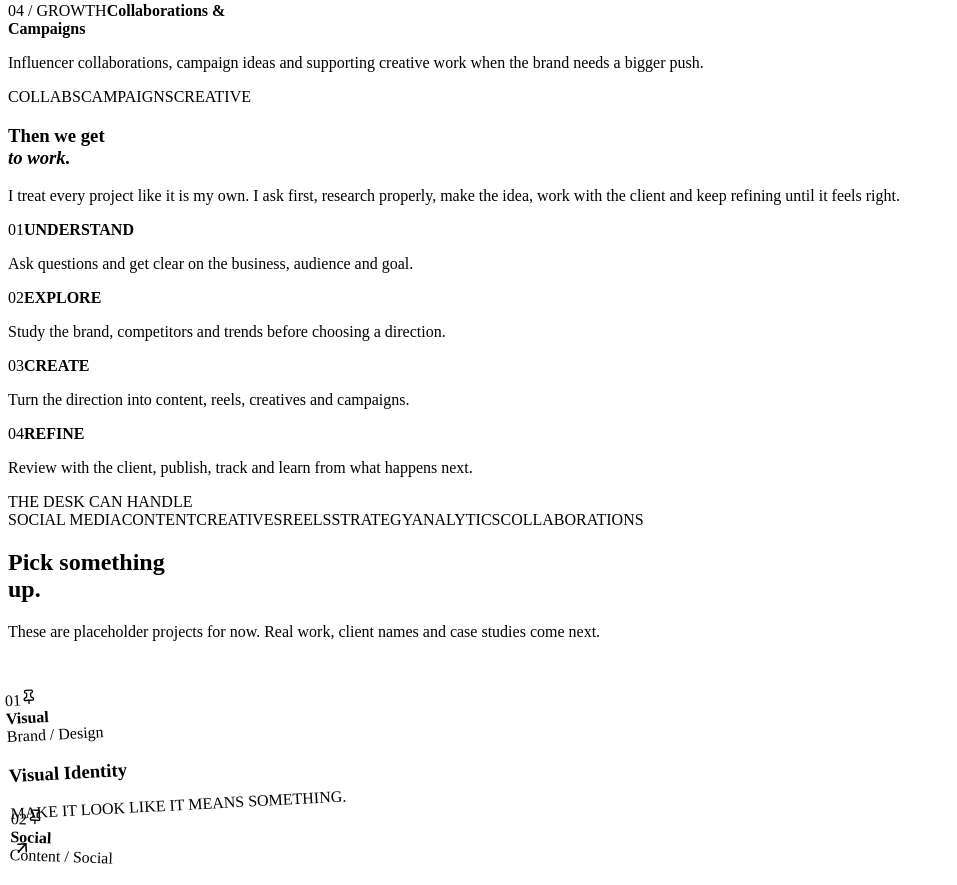
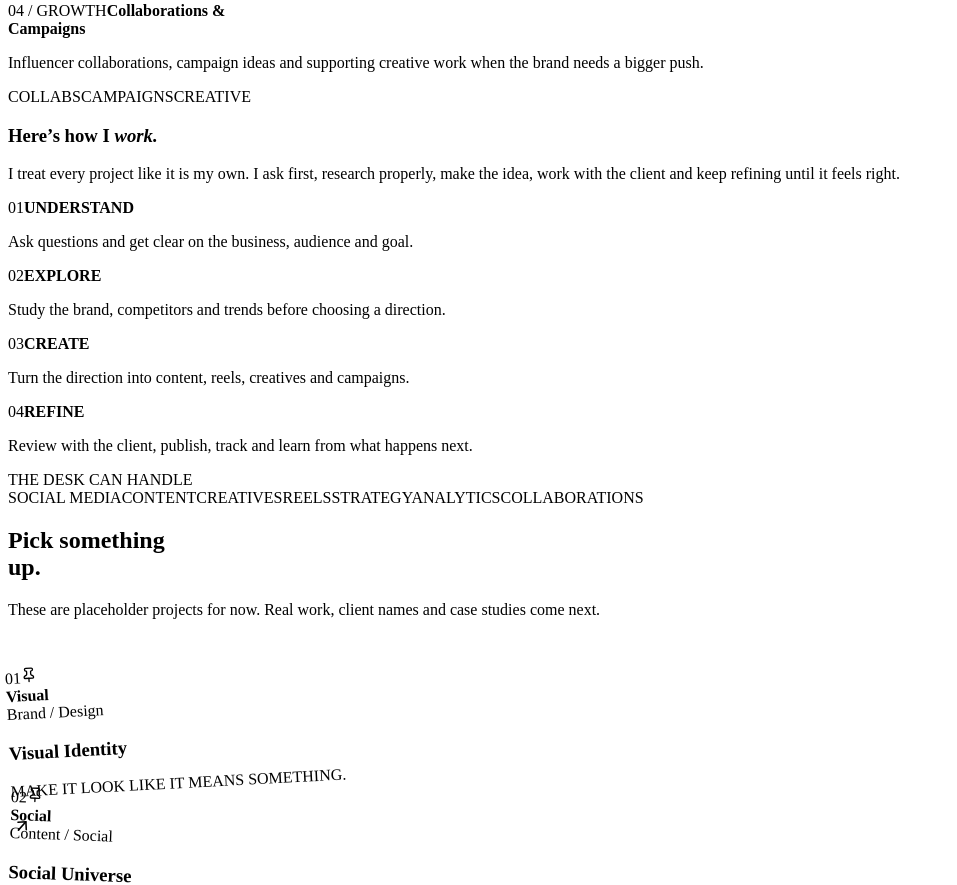
Before and after one commit to viragshahh/vrushti, a React (Vite) app: page / in a window 1280 px wide. Shown: the part 900-1785 px from the top of the page, without its empty margins (0-957 px from the left). Built offline with nearby package versions, Linux system fonts and the light colour scheme; the HTML template or start-up script is replaced by a standard one.

Commit message:
Update approach section heading to “Here’s how I work.”

```diff
--- a/src/App.tsx
+++ b/src/App.tsx
@@ -109,7 +109,7 @@ function App() {
           <div className="hero-bottom mono"><span>SCROLL TO EXPLORE ↓</span><span>DESIGN / SOCIAL / CONTENT</span></div>
         </section>
 
-                <section className="intro section" data-reveal>
+        <section className="intro section" data-reveal>
           <div className="desk-intro-copy">
             <p className="desk-kicker">YOU BRING THE <mark>BUSINESS.</mark></p>
             <p className="desk-lead">I help turn what you do into a social presence that looks like you, sounds like you and gives people a reason to stop and pay attention.</p>
@@ -123,7 +123,7 @@ function App() {
           </div>
 
           <div className="desk-approach">
-            <div className="approach-heading"><h3>Then we get<br/><em>to work.</em></h3><p>I treat every project like it is my own. I ask first, research properly, make the idea, work with the client and keep refining until it feels right.</p></div>
+            <div className="approach-heading"><h3>Here’s how I <em>work.</em></h3><p>I treat every project like it is my own. I ask first, research properly, make the idea, work with the client and keep refining until it feels right.</p></div>
             <div className="approach-steps">
               <article><span className="mono">01</span><strong>UNDERSTAND</strong><p>Ask questions and get clear on the business, audience and goal.</p></article>
               <article><span className="mono">02</span><strong>EXPLORE</strong><p>Study the brand, competitors and trends before choosing a direction.</p></article>
@@ -156,7 +156,6 @@ function App() {
         </section>
 
         <section className="capabilities section" data-reveal>
-
           <h2>I design.<br/><i>I post.</i><br/>I make brands<br/><span>feel like brands.</span></h2>
           <div className="cap-list">
             {notes.map(([title, text], i) => <div className="cap-row" key={title}><span className="mono">0{i+1}</span><strong>{title}</strong><p>{text}</p><ArrowUpRight size={20}/></div>)}
@@ -165,7 +164,6 @@ function App() {
 
         <section className="yellow-zone">
           <div className="yellow-inner">
-
             <h2>Ideas before<br/><span>they become briefs.</span></h2>
             <p>Personal experiments, visual studies, trend tests and tiny obsessions. This is the messy corner of the desk.</p>
             <div className="floating-mini mini-one">try this</div>
@@ -175,7 +173,6 @@ function App() {
         </section>
 
         <section className="about section" id="about" data-reveal>
-
           <div className="about-layout">
             <div className="about-number">V<span>.</span></div>
             <div>
@@ -188,7 +185,6 @@ function App() {
 
         <section className="contact section" id="contact">
           <div className="contact-note">
-
             <h2>Got a good<br/><span>idea?</span></h2>
             <p>Let's put it on the desk.</p>
             <button className="paper-button dark" onClick={() => window.location.href='mailto:hello@vrushti.design'}>Start a conversation <MoveUpRight size={17}/></button>
```
